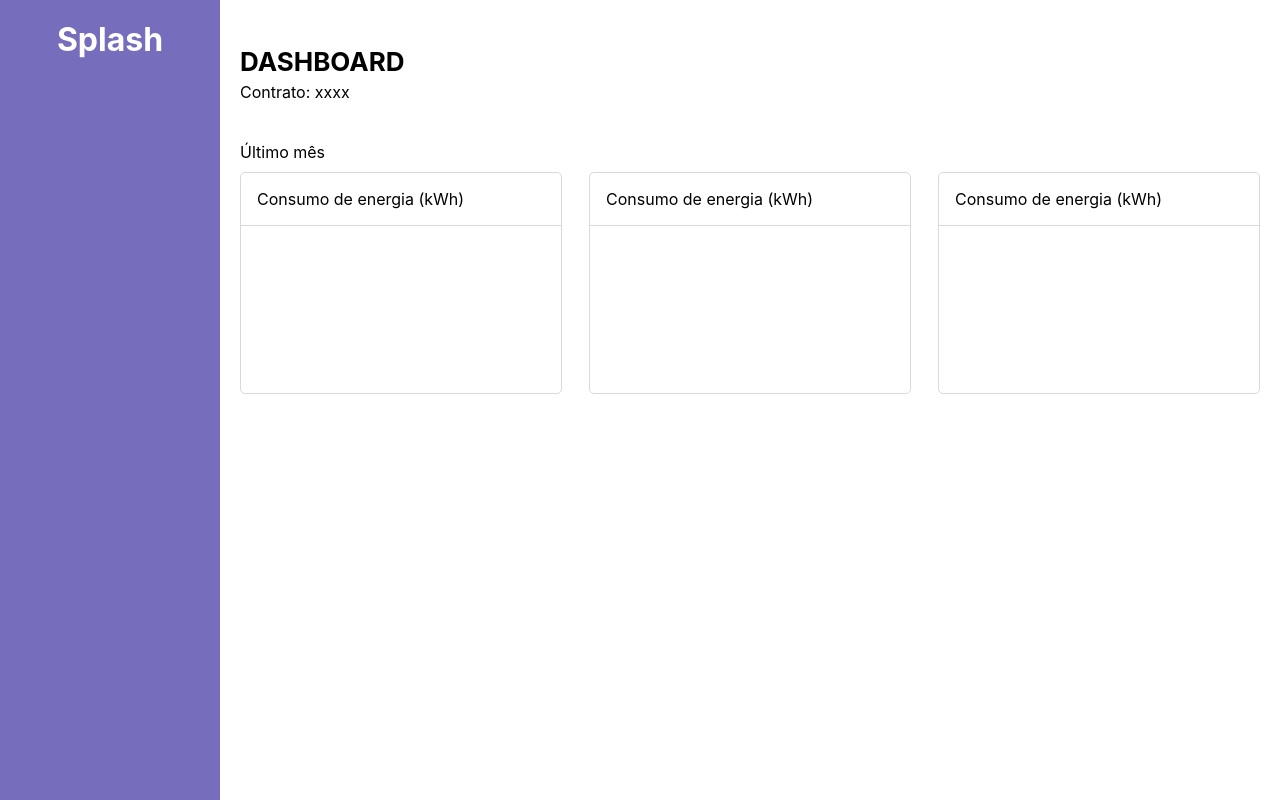
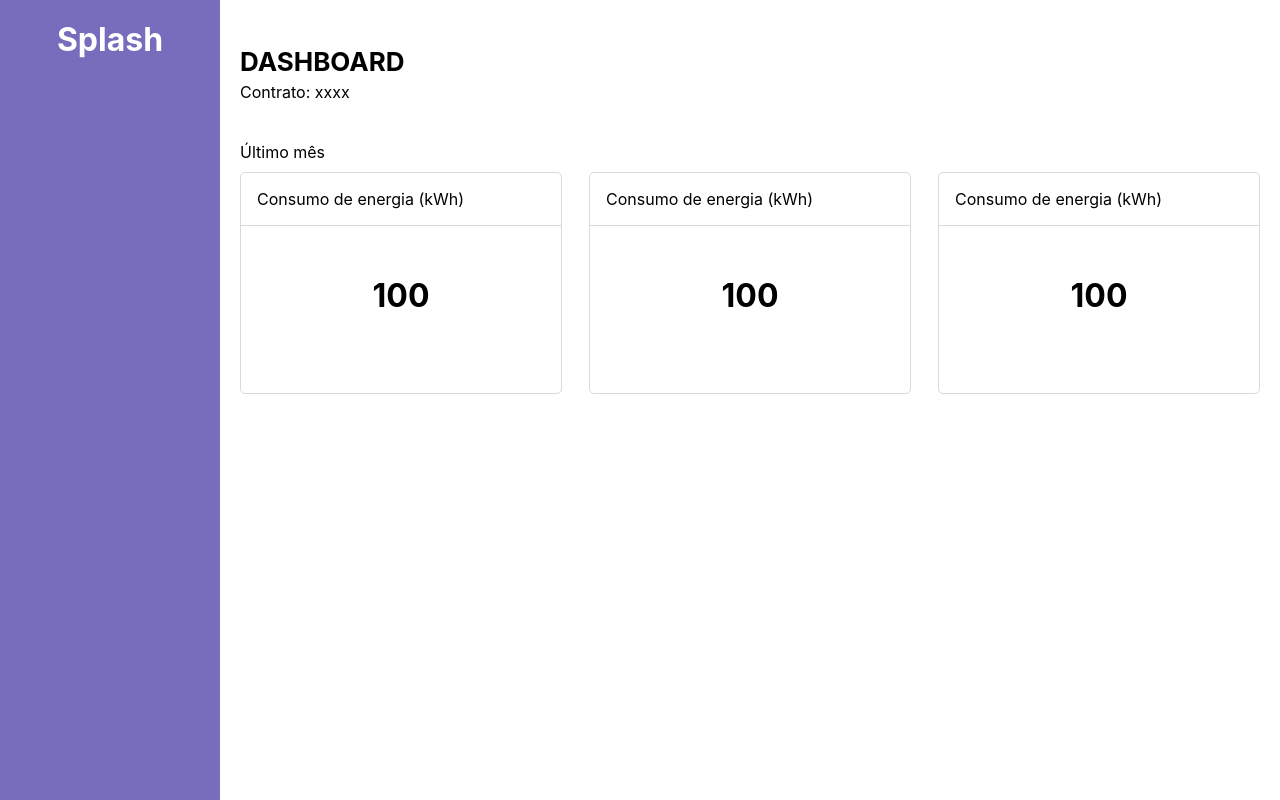
Before and after one commit to pedroMattos/energy-manager, a React (Create React App) app in the folder frontend/: page / in a window 1280 px wide. Built offline with nearby package versions, Linux system fonts and the light colour scheme.

Commit message:
change card structure

```diff
--- a/frontend/src/components/cards/meditionCard/index.js
+++ b/frontend/src/components/cards/meditionCard/index.js
@@ -1,10 +1,14 @@
-import { CardHeader, CardWrapper } from "./styles"
+import { CardBody, CardHeader } from "../styles"
+import { CardValue, CardMeditionWrapper } from "./styles"
 
-function MeditionCard({ title, iconName, value }) {
+function MeditionCard({ title, iconName, value, unit }) {
   return (
-    <CardWrapper>
+    <CardMeditionWrapper>
       <CardHeader><p>{title}</p></CardHeader>
-    </CardWrapper>
+      <CardBody>
+        <CardValue>{value} {unit}</CardValue>
+      </CardBody>
+    </CardMeditionWrapper>
   )
 }
 
--- a/frontend/src/components/cards/meditionCard/styles.js
+++ b/frontend/src/components/cards/meditionCard/styles.js
@@ -1,17 +1,15 @@
 import { styled } from "styled-components";
+import { CardWrapper } from "../styles";
 
-export const CardHeader = styled.div`
-  padding: 16px;
-  border-bottom: 1px solid #D9D9D9;
-`
-
-export const CardWrapper = styled.div`
-  border-radius: 5px;
-  border: 1px solid #D9D9D9;
+export const CardMeditionWrapper = styled(CardWrapper)`
   max-width: 320px;
-  width: 100%;
   height: 220px;
   @media (max-width: 800px) {
     max-width: 600px;
   }
 `
+
+export const CardValue = styled.p`
+  font-size: 32px;
+  font-weight: 700;
+`
```
